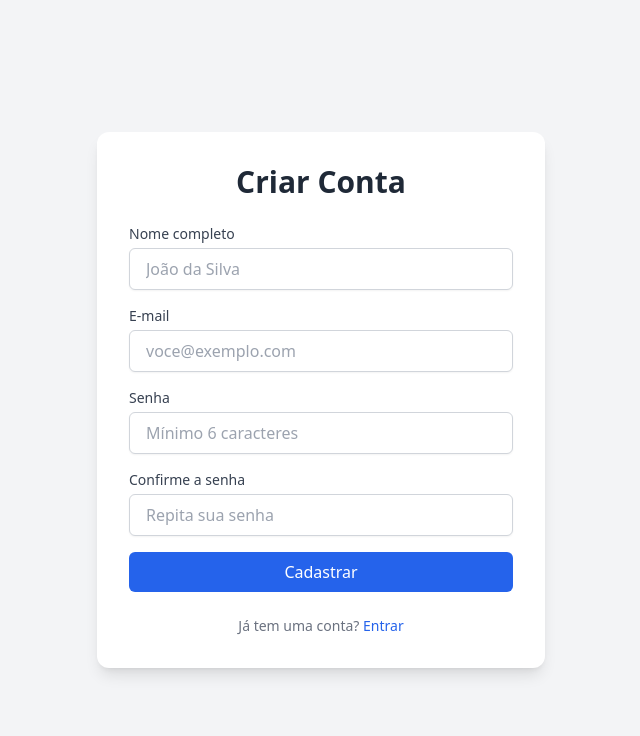
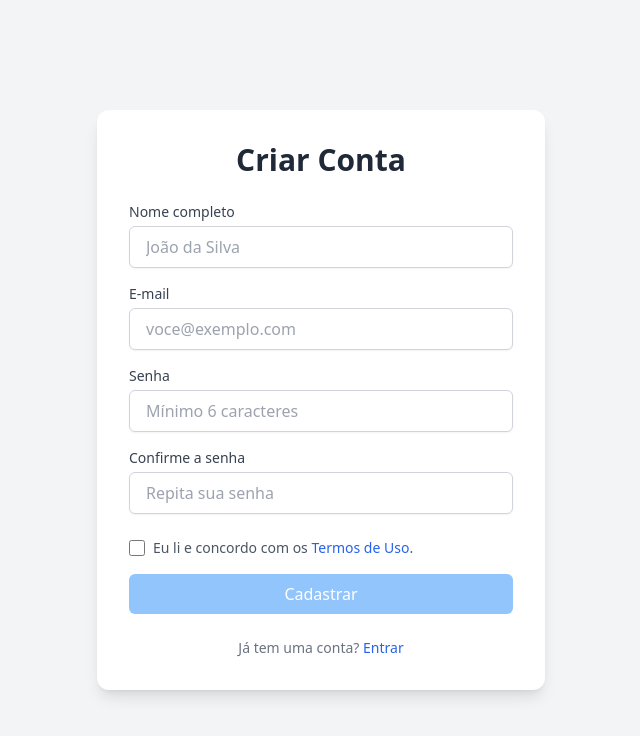
Before and after one commit to Arnaldlucas/Mindtranslate, a React (Vite) app: page /register in a window 1280 px wide. Shown: the top 736 px of the page, without its empty margins (319-959 px from the left). Built offline with nearby package versions, Linux system fonts and the light colour scheme; no server answers.

Commit message:
feat(register): Adiciona consentimento de Termos de Uso (LGPD)

```diff
--- /dev/null
+++ b/src/components/TermsModal.jsx
@@ -0,0 +1,52 @@
+// ARQUIVO: src/components/TermsModal.jsx
+
+import { X } from 'lucide-react';
+
+// Este componente recebe uma função 'onClose' para saber como se fechar.
+export default function TermsModal({ onClose }) {
+  return (
+    // Fundo escuro semi-transparente que cobre a tela inteira
+    <div className="fixed inset-0 bg-black bg-opacity-50 z-40 flex justify-center items-center">
+      {/* Contêiner do Modal */}
+      <div className="bg-white rounded-lg shadow-xl w-11/12 max-w-2xl p-6 relative">
+
+        {/* Botão de Fechar */}
+        <button
+          onClick={onClose}
+          className="absolute top-4 right-4 text-gray-500 hover:text-gray-800"
+        >
+          <X size={24} />
+        </button>
+
+        <h2 className="text-2xl font-bold mb-4">Termos de Uso</h2>
+        <div className="prose max-h-[60vh] overflow-y-auto pr-4">
+          <p>Bem-vindo ao MindTranslate!</p>
+          <p>Ao criar uma conta, você concorda com os seguintes termos:</p>
+
+          <h4>1. Coleta e Uso de Dados</h4>
+          <p>Coletamos seu nome e e-mail com o único propósito de criar e gerenciar sua conta, personalizar sua experiência e registrar seu progresso nos quizzes. Não compartilharemos seus dados com terceiros.</p>
+
+          <h4>2. Conduta do Usuário</h4>
+          <p>Você concorda em não usar a plataforma para qualquer atividade ilegal ou que prejudique o serviço ou outros usuários. O respeito mútuo é fundamental.</p>
+
+          <h4>3. Propriedade Intelectual</h4>
+          <p>Todo o conteúdo apresentado no MindTranslate, incluindo termos, quizzes e design, é de propriedade do projeto e não pode ser reproduzido sem permissão explícita.</p>
+
+          <h4>4. Limitação de Responsabilidade</h4>
+          <p>O MindTranslate é fornecido "como está". Embora nos esforcemos para a precisão do conteúdo, não garantimos que o serviço será ininterrupto ou livre de erros.</p>
+
+          <p>Obrigado por se juntar à nossa comunidade de aprendizado!</p>
+        </div>
+
+         <div className="text-right mt-6">
+             <button
+                onClick={onClose}
+                className="px-6 py-2 bg-blue-600 text-white font-semibold rounded hover:bg-blue-700 transition"
+             >
+                Entendi
+            </button>
+        </div>
+      </div>
+    </div>
+  );
+}
--- a/src/pages/Register.jsx
+++ b/src/pages/Register.jsx
@@ -1,44 +1,43 @@
 import { useState } from 'react';
 import { useNavigate, Link } from 'react-router-dom';
-import { useAuth } from '../hooks/useAuth'; // Usa nosso hook centralizado
+import { useAuth } from '../hooks/useAuth';
 import { Loader } from 'lucide-react';
+import TermsModal from '../components/TermsModal'; // Importa o componente do Modal
 
 export default function Register() {
   const navigate = useNavigate();
-  const { register } = useAuth(); // Pega a função 'register' do contexto
+  const { register } = useAuth();
 
   const [name, setName] = useState('');
   const [email, setEmail] = useState('');
   const [password, setPassword] = useState('');
-  const [confirmPassword, setConfirmPassword] = useState(''); //adicionado
+  const [confirmPassword, setConfirmPassword] = useState('');
+  const [termsAccepted, setTermsAccepted] = useState(false);
+
+  // ========================================================================
+  // ALTERAÇÃO 1: Adição do estado para controlar a visibilidade do modal.
+  const [isTermsModalOpen, setIsTermsModalOpen] = useState(false);
+  // ========================================================================
 
   const [error, setError] = useState(null);
   const [isSubmitting, setIsSubmitting] = useState(false);
 
   const handleRegister = async (event) => {
     event.preventDefault();
-
-    if (!name || !email || !password || !confirmPassword) { //adicionado
+    if (!name || !email || !password || !confirmPassword) {
       setError("Todos os campos são obrigatórios.");
       return;
     }
-
     if (password !== confirmPassword) {
       setError("As senhas não coincidem.");
       return;
     }
-
     setIsSubmitting(true);
     setError(null);
-
     try {
-      // Chama a função unificada do nosso contexto.
-      // O componente não sabe mais sobre Firebase, apenas sobre 'register'.
       await register(name, email, password);
-
       alert("Registro realizado com sucesso! Agora você pode fazer o login.");
       navigate('/login');
-
     } catch (err) {
       console.error("Erro no registro:", err);
       if (err.code === 'auth/email-already-in-use') {
@@ -49,12 +48,13 @@ export default function Register() {
         setError("Ocorreu um erro inesperado. Tente novamente.");
       }
     } finally {
-      // Garante que o botão seja reativado mesmo se ocorrer um erro.
       setIsSubmitting(false);
     }
   };
 
   return (
+    // Usamos um Fragment (<>) para poder renderizar o modal como um "irmão" do <main>
+    <>
       <main className="min-h-screen flex items-center justify-center bg-gray-100 px-4">
         <div className="bg-white shadow-lg rounded-xl w-full max-w-md p-8 space-y-6">
           <h2 className="text-3xl font-bold text-center text-gray-800">
@@ -62,65 +62,39 @@ export default function Register() {
           </h2>
 
           <form onSubmit={handleRegister} className="space-y-4">
-          <div>
-            <label htmlFor="name" className="block text-sm font-medium text-gray-700">Nome completo</label>
+            {/* ...seus inputs de name, email, password, confirmPassword... */}
+            <div> <label htmlFor="name" className="block text-sm font-medium text-gray-700">Nome completo</label> <input id="name" type="text" placeholder="João da Silva" value={name} onChange={(e) => setName(e.target.value)} required className="mt-1 w-full px-4 py-2 border border-gray-300 rounded-md shadow-sm" /> </div> <div> <label htmlFor="email" className="block text-sm font-medium text-gray-700">E-mail</label> <input id="email" type="email" placeholder="voce@exemplo.com" value={email} onChange={(e) => setEmail(e.target.value)} required className="mt-1 w-full px-4 py-2 border border-gray-300 rounded-md shadow-sm" /> </div> <div> <label htmlFor="password" className="block text-sm font-medium text-gray-700">Senha</label> <input id="password" type="password" placeholder="Mínimo 6 caracteres" value={password} onChange={(e) => setPassword(e.target.value)} required className="mt-1 w-full px-4 py-2 border border-gray-300 rounded-md shadow-sm" /> </div> <div> <label htmlFor="confirmPassword" className="block text-sm font-medium text-gray-700">Confirme a senha</label> <input id="confirmPassword" type="password" placeholder="Repita sua senha" value={confirmPassword} onChange={(e) => setConfirmPassword(e.target.value)} required className="mt-1 w-full px-4 py-2 border border-gray-300 rounded-md shadow-sm" /> </div>
+
+            <div className="flex items-center space-x-2 pt-2">
               <input
-              id="name"
-              type="text"
-              placeholder="João da Silva"
-              value={name}
-              onChange={(e) => setName(e.target.value)}
-              required
-              className="mt-1 w-full px-4 py-2 border border-gray-300 rounded-md shadow-sm"
+                id="terms"
+                type="checkbox"
+                checked={termsAccepted}
+                onChange={(e) => setTermsAccepted(e.target.checked)}
+                className="h-4 w-4 rounded border-gray-300 text-blue-600 focus:ring-blue-500"
               />
+              {/* ========================================================================
+                  ALTERAÇÃO 2: O Link foi trocado por um botão que abre o modal.
+                  ======================================================================== */}
+              <label htmlFor="terms" className="text-sm text-gray-600">
+                Eu li e concordo com os{' '}
+                <button
+                  type="button"
+                  onClick={() => setIsTermsModalOpen(true)}
+                  className="font-medium text-blue-600 hover:underline"
+                >
+                  Termos de Uso
+                </button>
+                .
+              </label>
             </div>
 
-          <div>
-            <label htmlFor="email" className="block text-sm font-medium text-gray-700">E-mail</label>
-            <input
-              id="email"
-              type="email"
-              placeholder="voce@exemplo.com"
-              value={email}
-              onChange={(e) => setEmail(e.target.value)}
-              required
-              className="mt-1 w-full px-4 py-2 border border-gray-300 rounded-md shadow-sm"
-            />
-          </div>
-
-          <div>
-            <label htmlFor="password" className="block text-sm font-medium text-gray-700">Senha</label>
-            <input
-              id="password"
-              type="password"
-              placeholder="Mínimo 6 caracteres"
-              value={password}
-              onChange={(e) => setPassword(e.target.value)}
-              required
-              className="mt-1 w-full px-4 py-2 border border-gray-300 rounded-md shadow-sm"
-            />
-          </div>
-
-
-          <div>
-            <label htmlFor="confirmPassword" className="block text-sm font-medium text-gray-700">Confirme a senha</label>
-            <input
-              id="confirmPassword"
-              type="password"
-              placeholder="Repita sua senha"
-              value={confirmPassword}
-              onChange={(e) => setConfirmPassword(e.target.value)}
-              required
-              className="mt-1 w-full px-4 py-2 border border-gray-300 rounded-md shadow-sm"
-            />
-          </div>
-
-          {error && <p className="text-sm text-red-600 text-center">{error}</p>}
+            {error && <p className="text-sm text-red-600 text-center pt-2">{error}</p>}
 
             <button
               type="submit"
-            disabled={isSubmitting}
-            className="w-full flex justify-center items-center bg-blue-600 text-white py-2 px-4 rounded-md hover:bg-blue-700 transition disabled:bg-blue-300"
+              disabled={isSubmitting || !termsAccepted}
+              className="w-full flex justify-center items-center bg-blue-600 text-white py-2 px-4 rounded-md hover:bg-blue-700 transition disabled:bg-blue-300 disabled:cursor-not-allowed"
             >
               {isSubmitting ? <Loader className="animate-spin" /> : 'Cadastrar'}
             </button>
@@ -134,5 +108,11 @@ export default function Register() {
           </p>
         </div>
       </main>
+
+      {/* ========================================================================
+          ALTERAÇÃO 3: O modal é renderizado aqui se o estado for 'true'.
+          ======================================================================== */}
+      {isTermsModalOpen && <TermsModal onClose={() => setIsTermsModalOpen(false)} />}
+    </>
   );
 }
```
Also changed, not shown: src/context/AuthContext.jsx (deleted, +0 -78 lines), src/context/AuthContext.tsx (added, +120 -0 lines). Lines whose indentation alone changed are shown as unchanged.
